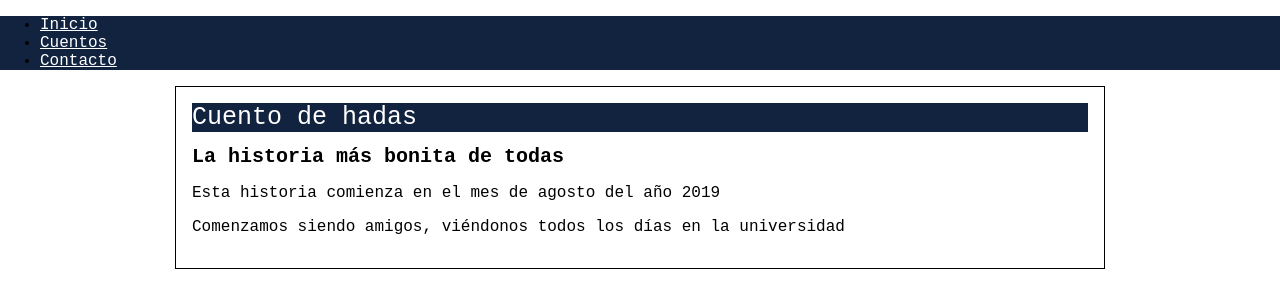
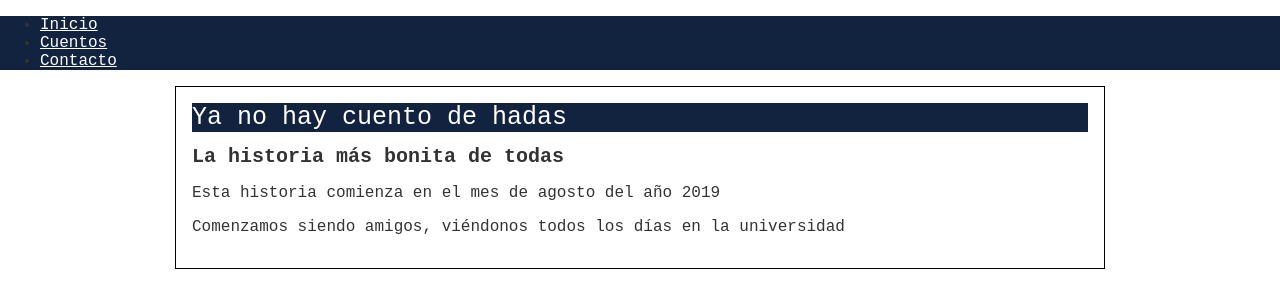
Before and after one commit to MateDeve/Historia-H-M, a plain HTML site: page index.html in a window 1280 px wide. Drawn offline with Linux system fonts and the light colour scheme.

Commit message:
modifiqué la cabecera y el color del texto

```diff
--- a/css/styles.css
+++ b/css/styles.css
@@ -1,5 +1,6 @@
 body{
     text-align: center;
+    color: #333333;
     font-family: 'Courier New', Courier, monospace;
     font-size: 16px;
     margin: 0;
--- a/index.html
+++ b/index.html
@@ -16,7 +16,7 @@
     </nav>
     <div id="container">
         <div id="cabecera">
-            Cuento de hadas
+            Ya no hay cuento de hadas
         </div>
         <div id="post">
             <h1>La historia más bonita de todas</h1>
```
